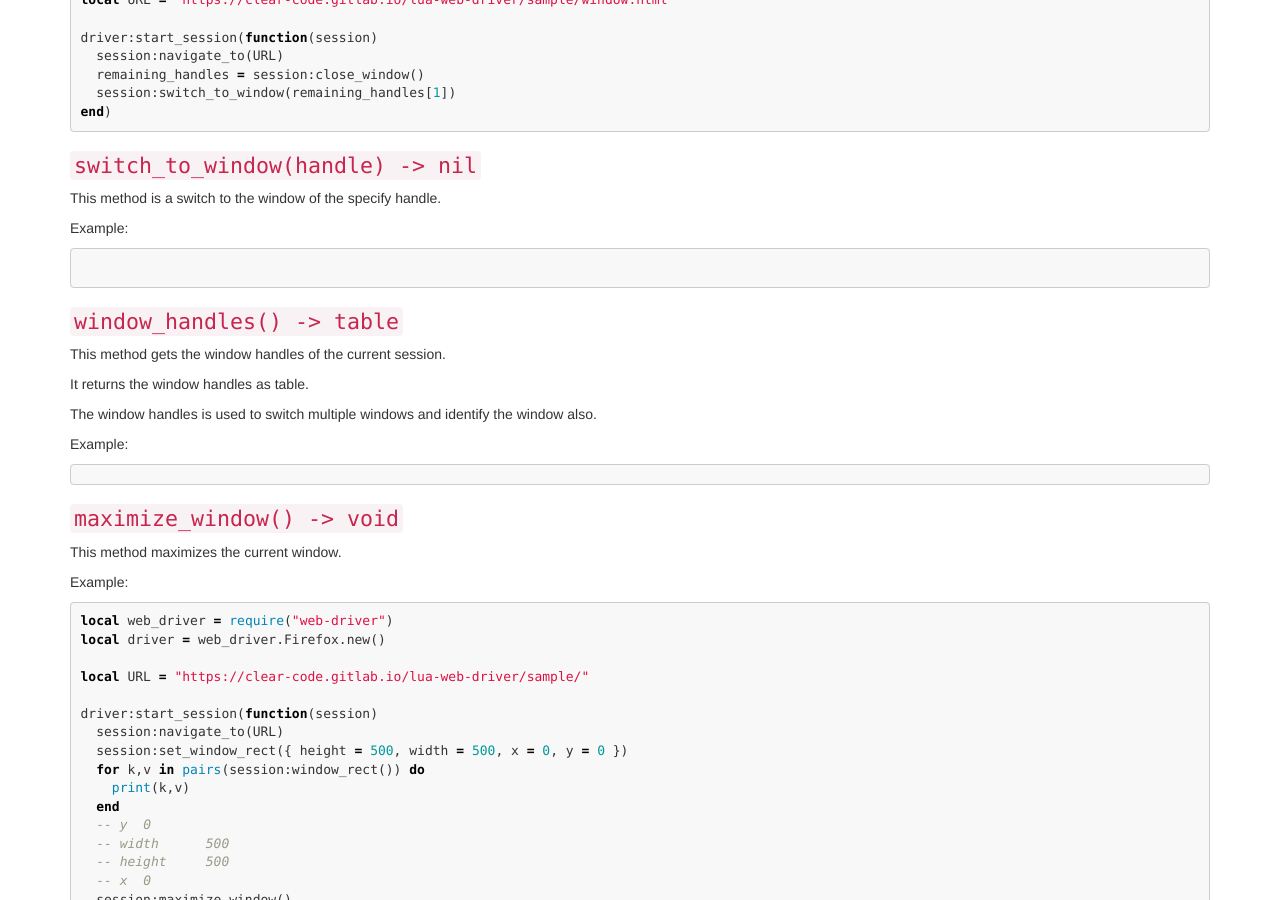
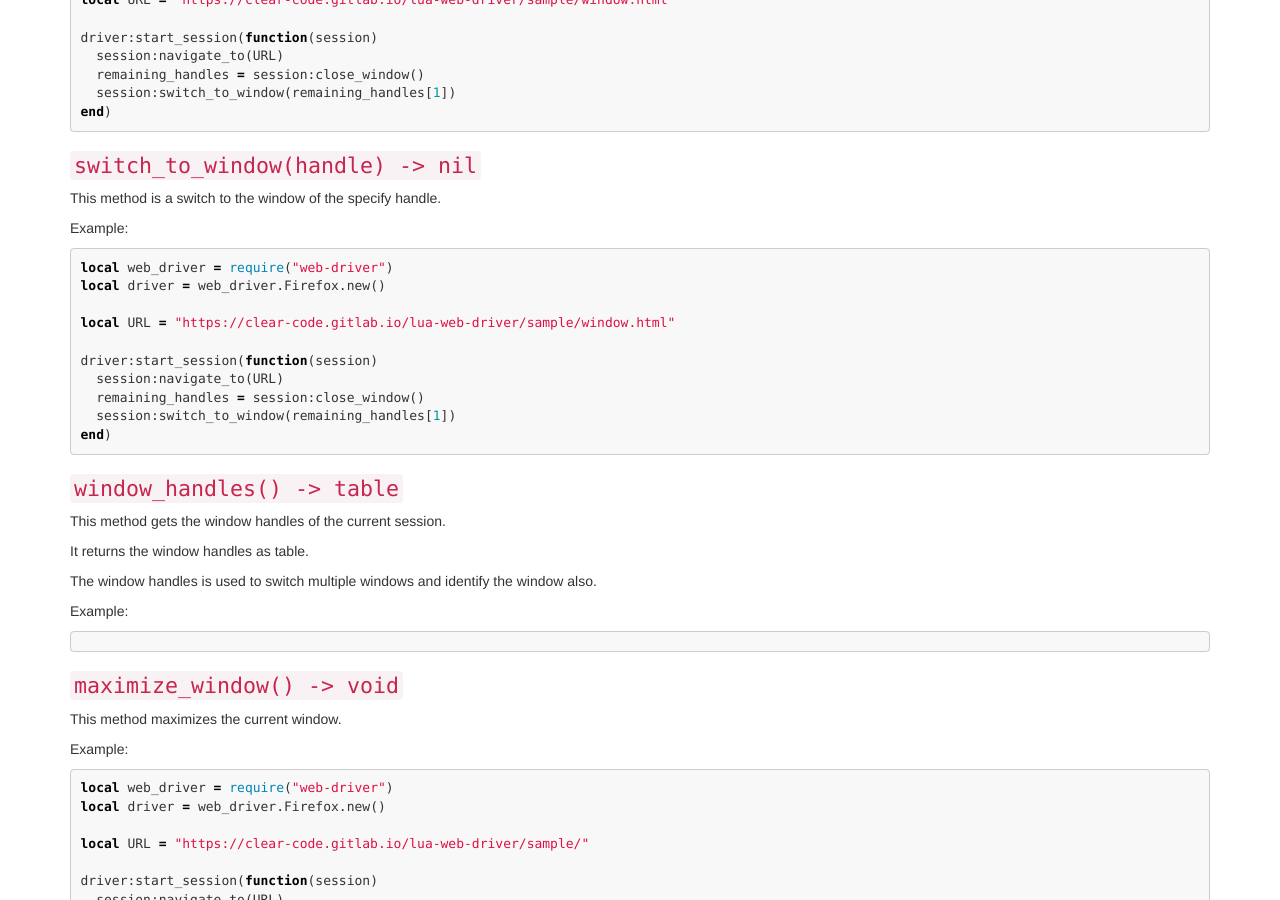
Before and after one commit to clear-code/lua-web-driver, a Jekyll site: the page built from docs/reference/session.md, in a window 1280 px wide and 900 px high, scrolled down 3137 px. Built offline with Jekyll 4.4.1, drawn with Linux system fonts in a browser that asks for light colours.

Commit message:
doc reference: add a example for Session:switch_to_window()

````diff
--- a/docs/reference/session.md
+++ b/docs/reference/session.md
@@ -194,7 +194,16 @@ This method is a switch to the window of the specify handle.
 Example:
 
 ```lua
+local web_driver = require("web-driver")
+local driver = web_driver.Firefox.new()
 
+local URL = "https://clear-code.gitlab.io/lua-web-driver/sample/window.html"
+
+driver:start_session(function(session)
+  session:navigate_to(URL)
+  remaining_handles = session:close_window()
+  session:switch_to_window(remaining_handles[1])
+end)
 ```
 
 ### `window_handles() -> table` {#window-handles}
````
Also changed, not shown: docs/ja/reference/session.md (+9 -0 lines).
